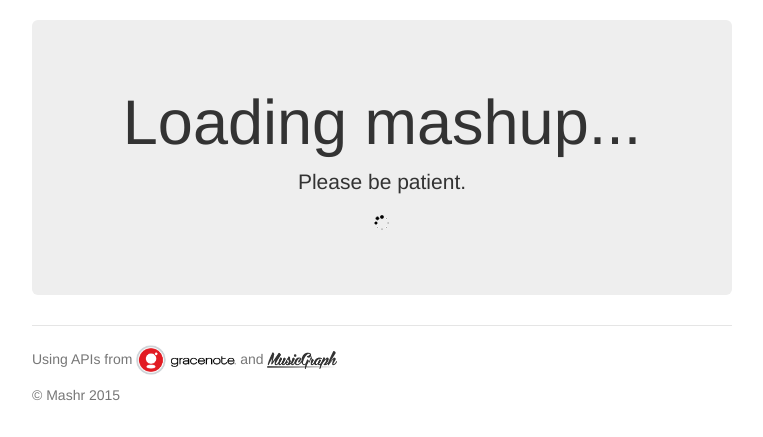
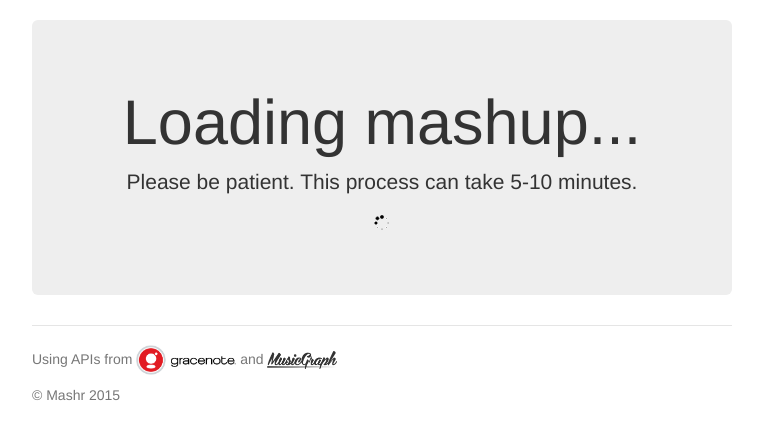
Before and after one commit to samm81/mashr, a Flask app: page /loading in a window 1280 px wide. Shown: the top 437 px of the page, without its empty margins (258-1021 px from the left). Run offline with Flask 2, Linux system fonts and the light colour scheme; some libraries are stand-ins or nearby versions.

Commit message:
better readme and samples

```diff
--- a/templates/loading.html
+++ b/templates/loading.html
@@ -2,7 +2,7 @@
 {% block container %}
 <div class="jumbotron">
 	<h1>Loading mashup...</h1>
-	<p class="lead">Please be patient.</p>
+	<p class="lead">Please be patient. This process can take 5-10 minutes.</p>
 	<img src="static/loader.gif">
 	<p><div id="info"></div></p>
 </div>
```
Also changed, not shown: README.md, screenshot.png (added), 7 other files.
